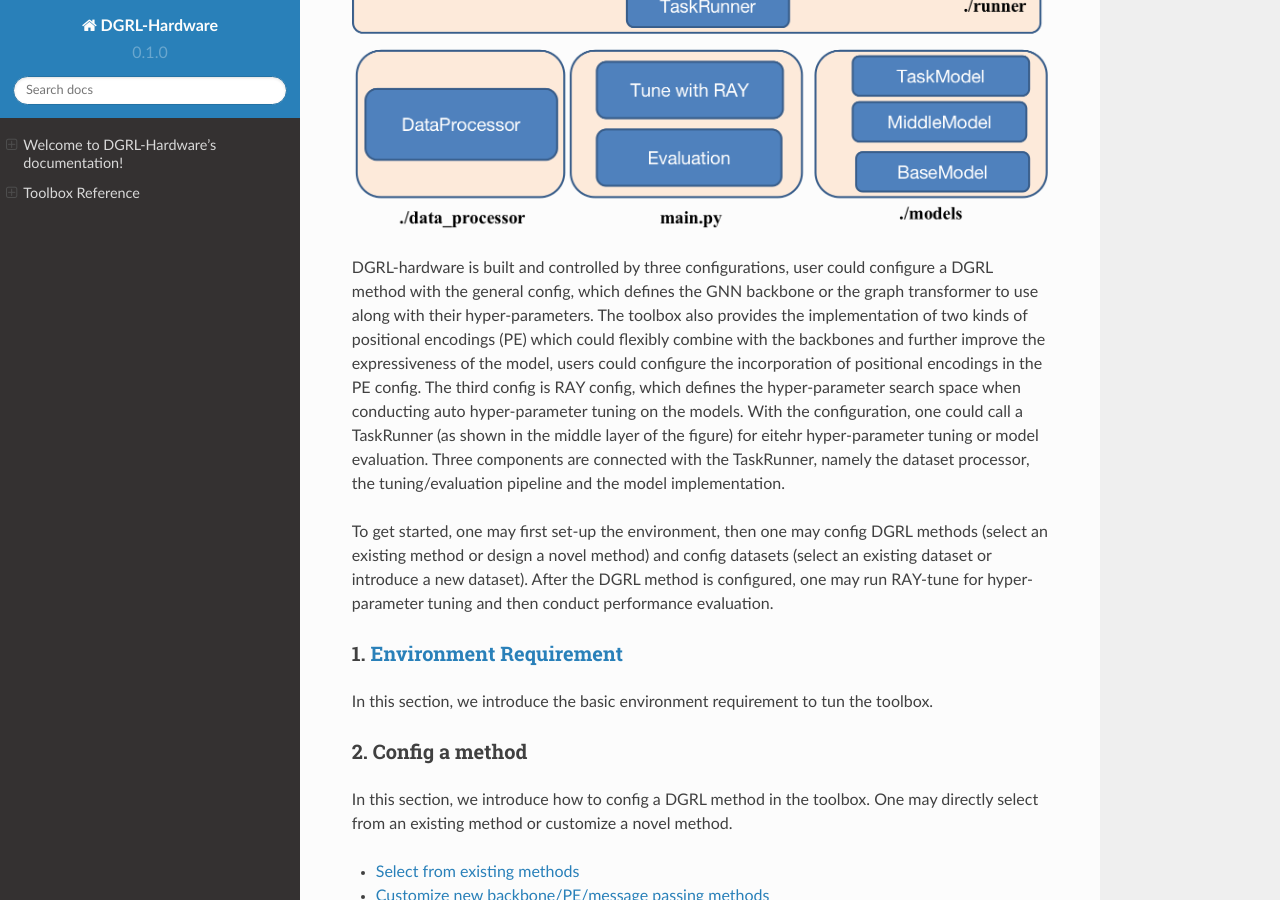
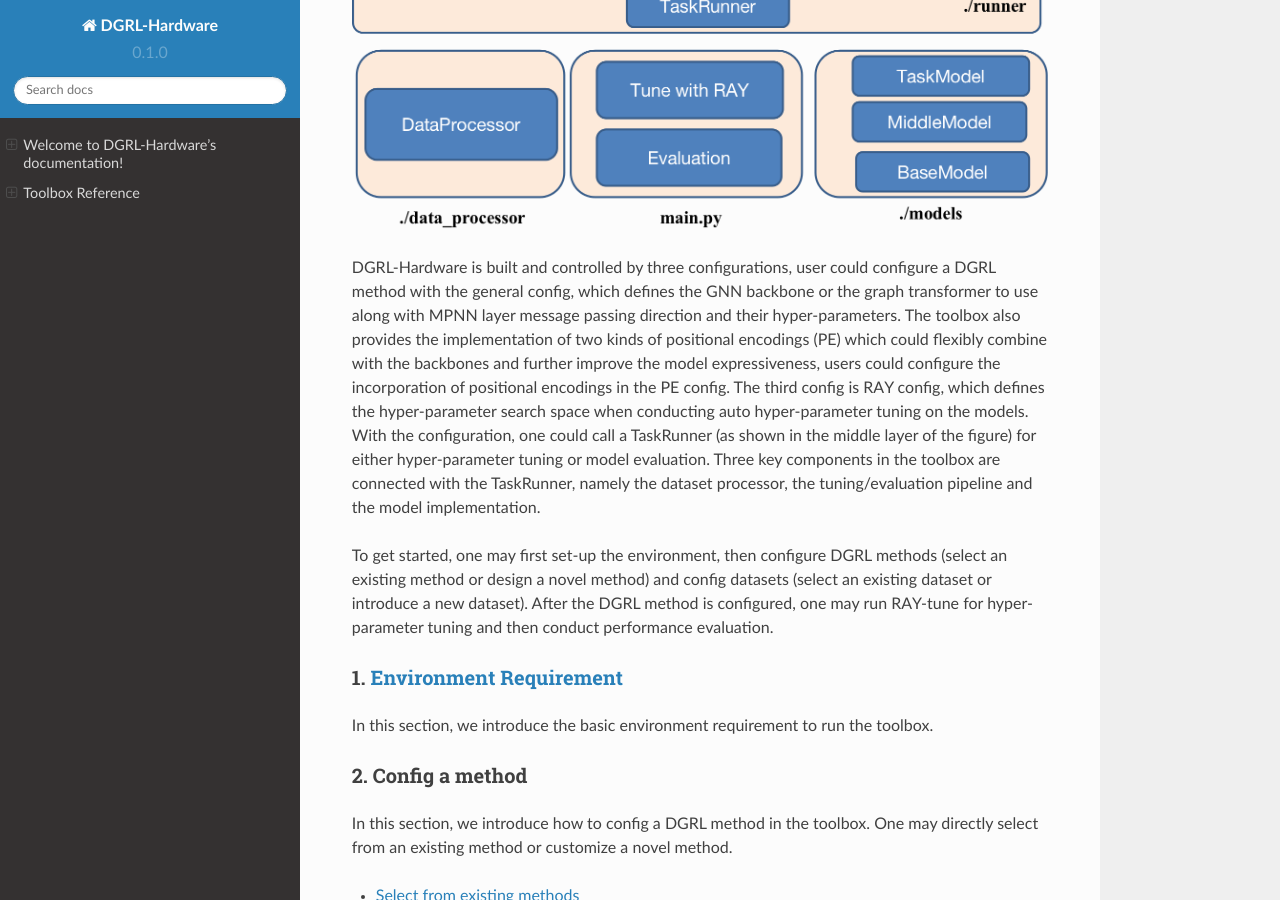
Before and after one commit to Graph-COM/Benchmark_for_DGRL_in_Hardwares, a Sphinx documentation site: the page built from docs/source/index.rst, in a window 1280 px wide and 900 px high, scrolled down 1075 px. Built offline with Sphinx 7.4.7 and the Read the Docs theme 2.0.0, drawn with Linux system fonts in a browser that asks for light colours.

Commit message:
Update index.rst

```diff
--- a/docs/source/index.rst
+++ b/docs/source/index.rst
@@ -18,15 +18,15 @@ Get Started
 
 .. image:: fig/code_frame.png
 
-DGRL-hardware is built and controlled by three configurations, user could configure a DGRL method with the general config, which defines the GNN backbone or the graph transformer to use along with their hyper-parameters. The toolbox also provides the implementation of two kinds of positional encodings (PE) which could flexibly combine with the backbones and further improve the expressiveness of the model, users could configure the incorporation of positional encodings in the PE config. The third config is RAY config, which defines the hyper-parameter search space when conducting auto hyper-parameter tuning on the models. With the configuration, one could call a TaskRunner (as shown in the middle layer of the figure) for eitehr hyper-parameter tuning or model evaluation. Three components are connected with the TaskRunner, namely the dataset processor, the tuning/evaluation pipeline and the model implementation.
+DGRL-Hardware is built and controlled by three configurations, user could configure a DGRL method with the general config, which defines the GNN backbone or the graph transformer to use along with MPNN layer message passing direction and their hyper-parameters. The toolbox also provides the implementation of two kinds of positional encodings (PE) which could flexibly combine with the backbones and further improve the model expressiveness, users could configure the incorporation of positional encodings in the PE config. The third config is RAY config, which defines the hyper-parameter search space when conducting auto hyper-parameter tuning on the models. With the configuration, one could call a TaskRunner (as shown in the middle layer of the figure) for either hyper-parameter tuning or model evaluation. Three key components in the toolbox are connected with the TaskRunner, namely the dataset processor, the tuning/evaluation pipeline and the model implementation.
 
-To get started, one may first set-up the environment, then one may config DGRL methods (select an existing method or design a novel method) and config datasets (select an existing dataset or introduce a new dataset). After the DGRL method is configured, one may run RAY-tune for hyper-parameter tuning and then conduct performance evaluation.
+To get started, one may first set-up the environment, then configure DGRL methods (select an existing method or design a novel method) and config datasets (select an existing dataset or introduce a new dataset). After the DGRL method is configured, one may run RAY-tune for hyper-parameter tuning and then conduct performance evaluation.
 
 
 1. `Environment Requirement <environment/environment.html>`_
 ~~~~~~~~~~~~~~~~~~~~~~~~~~~~~~~~~~~~~~~~~~~~~~~~~~~~~~~~~~~~~~~~~
 
-In this section, we introduce the basic environment requirement to tun the toolbox.
+In this section, we introduce the basic environment requirement to run the toolbox.
 
 
 2. Config a method
```
